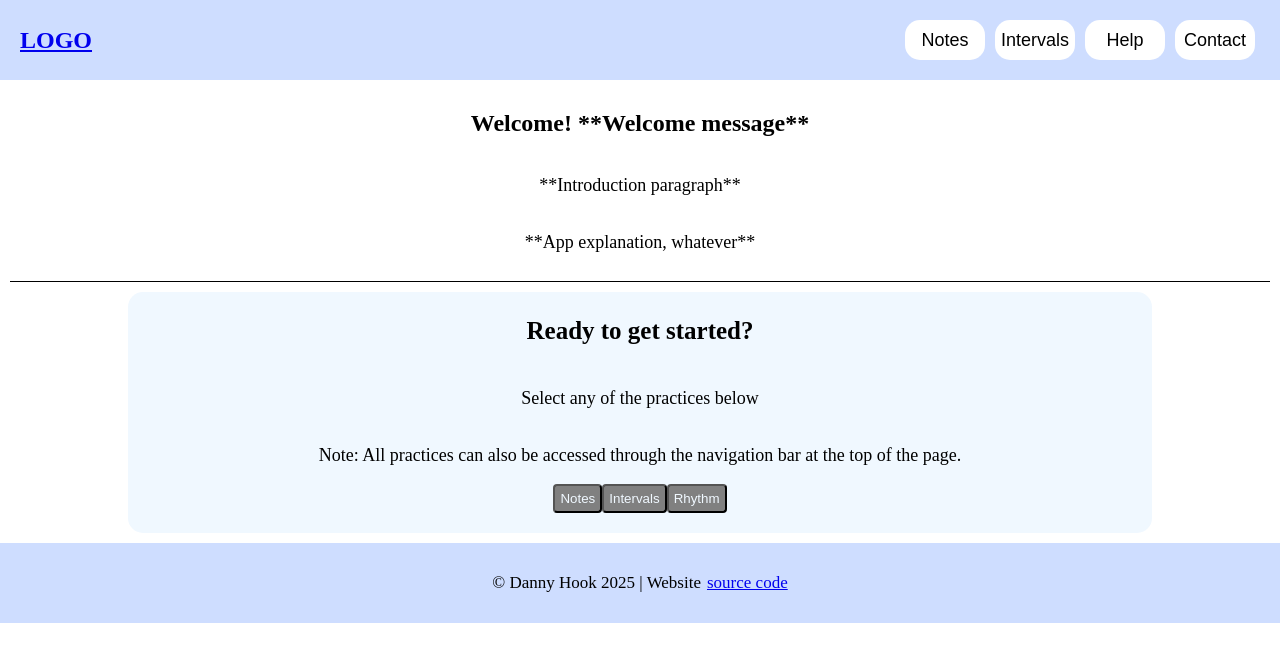
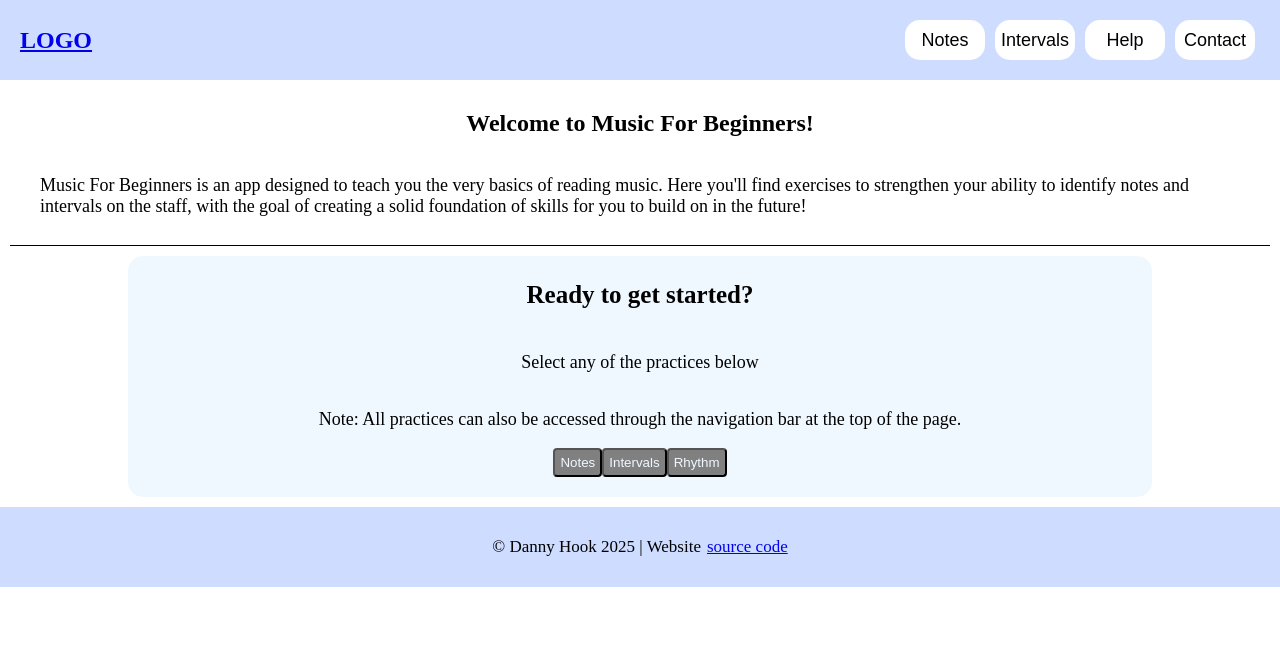
Before and after one commit to MostLikelyNotHuman/unit-1-final, a React (Vite) app in the folder final-project/: page / in a window 1280 px wide. Shown: the top 662 px of the page. Built offline with nearby package versions, Linux system fonts and the light colour scheme; a web font is replaced by a local one.

Commit message:
homepage touchup

```diff
--- a/final-project/src/components/ContactPage.css
+++ b/final-project/src/components/ContactPage.css
@@ -45,6 +45,7 @@
     width: 80%;
     min-width: 50%;
     max-width: 80%;
+    max-height: 500px;
     margin: 0 auto;
     resize: vertical;
     border-width: 0px;
@@ -60,6 +61,7 @@
     background-color: rgb(152, 181, 228);
     color: black;
     border-width: 0;
+    margin-bottom: 20px;
 }
 
 #feedback-submit:hover {
--- a/final-project/src/components/HelpPage.jsx
+++ b/final-project/src/components/HelpPage.jsx
@@ -38,7 +38,7 @@
                             who is a complete beginner to music, and aims to teach you the very basics of
                             reading notes and rhythm. Located on the top bar or the home page are links
                             to a variety of exercises to strengthen your reading skills. Currently,
-                            you can find exercises to test your ability to recognize notes, intervals, and rhythms.</p>
+                            you can find exercises to test your ability to recognize notes and intervals.</p>
                         <p> The goal is that you take the skills you learn here and go on to:</p>
                         <ul>
                             <li>Read your favorite music!</li>
--- a/final-project/src/components/HomePage.css
+++ b/final-project/src/components/HomePage.css
@@ -10,6 +10,10 @@
     align-items: center;
     margin: auto;
     margin-top: 10px;
+}
+
+#homepage-intro p {
+    padding: 0 40px;
 }
 
 #homepage-starting-prompt {
--- a/final-project/src/components/HomePage.jsx
+++ b/final-project/src/components/HomePage.jsx
@@ -6,9 +6,12 @@
     return (
         <main className="homePage-main">
             <div id='homepage-intro'>
-                <h2>Welcome! **Welcome message**</h2>
-                <p>**Introduction paragraph**</p>
-                <p>**App explanation, whatever**</p>
+                <h2>Welcome to Music For Beginners!</h2>
+                <p>Music For Beginners is an app designed to teach you the very basics
+                    of reading music. Here you'll find exercises to strengthen your ability
+                    to identify notes and intervals on the staff, with the goal of creating a solid
+                    foundation of skills for you to build on in the future!
+                </p>
             </div>
             <div className='horizontal-divider'></div>
             <div id='homepage-starting-prompt'>
```
